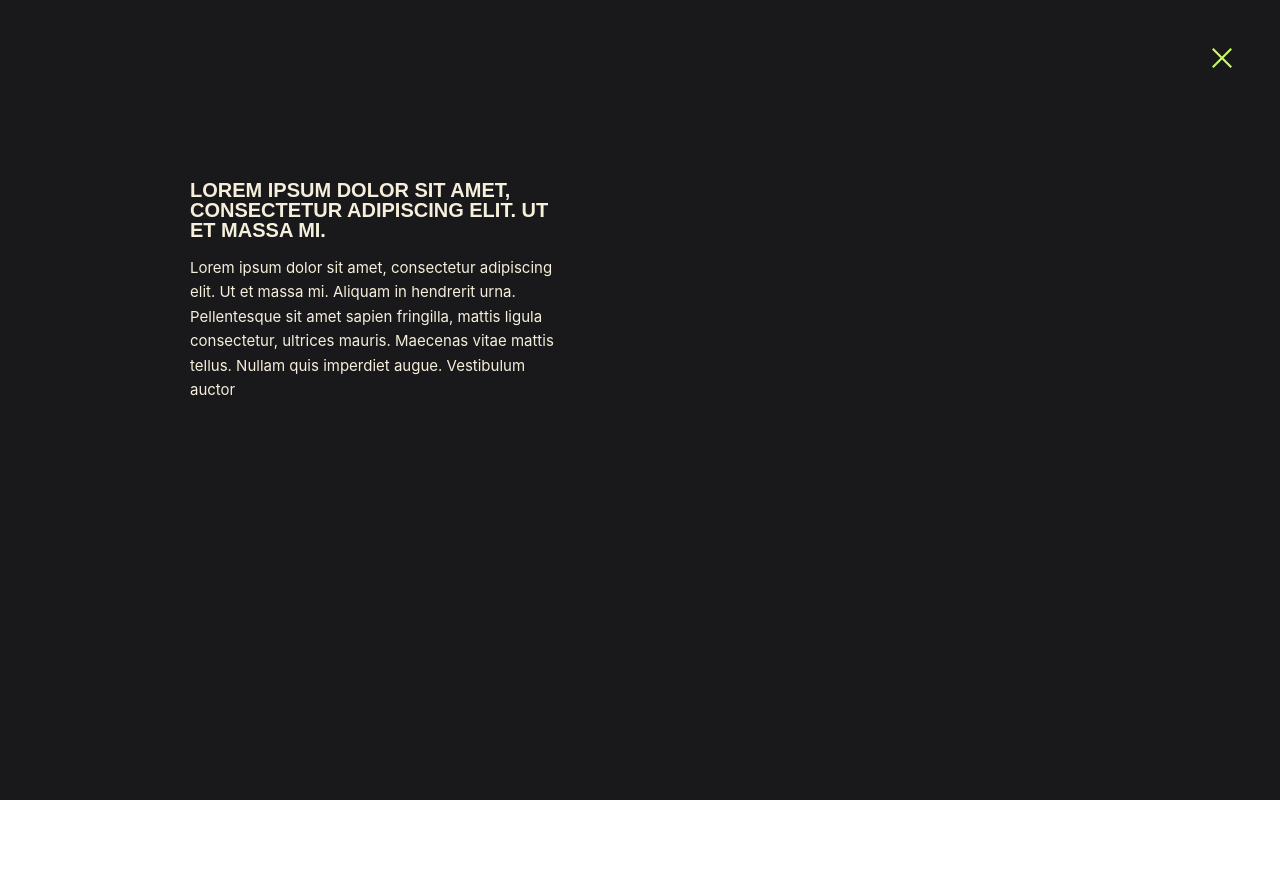
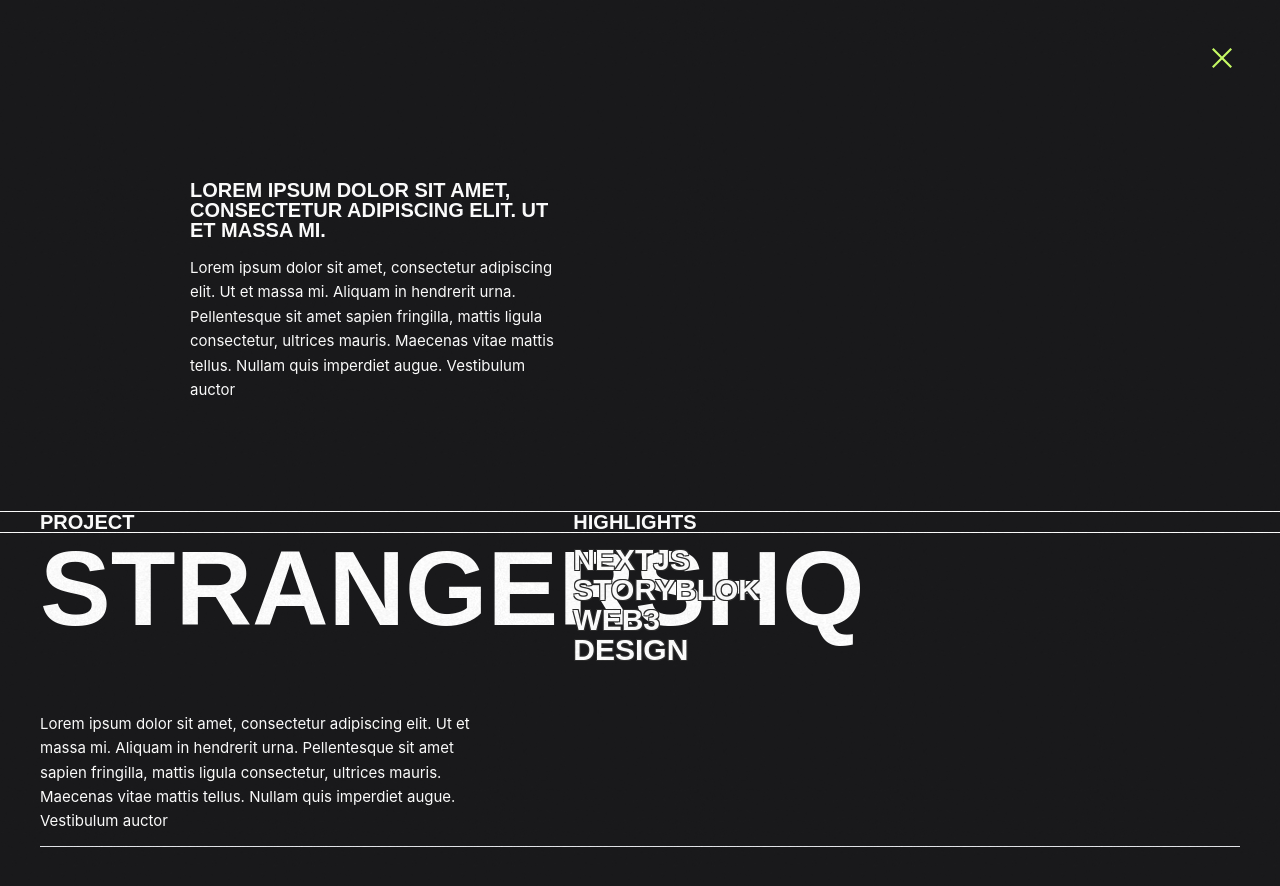
Before and after one commit to jpask1392/portfolio, a Next.js app: page /static/about in a window 1280 px wide. Shown: the top 886 px of the page. Before the commit the page ends 800 px from the top, so only its background shows below. Built offline with nearby package versions, Linux system fonts and the light colour scheme; no server answers; a web font is replaced by a local one; what @storyblok/react, storyblok-rich-text-react-renderer, tailwindcss-debug-screens, wagmi would draw is missing.

Commit message:
update styles

```diff
--- a/components/common/PageProgress/PageProgress.tsx
+++ b/components/common/PageProgress/PageProgress.tsx
@@ -11,8 +11,9 @@ const PageProgress = ({
 
   useEffect(() => {
     if (!scroll) return;
-    scroll.on("scroll", ({limit, scroll}) => {
-      setProgress((scroll.y / limit.y) * 100)
+
+    scroll.on("scroll", ({ limit, scroll, delta }) => {
+      setProgress((delta.y / limit.y) * 100)
     })
   }, [scroll])
 
@@ -26,14 +27,10 @@ const PageProgress = ({
       data-scroll-target="main-scroll-wrapper"
     >
       <motion.span
-        className="bg-black absolute bottom-0 w-full"
-        animate={{ height: `${progress}%`}}
-        // transition={{
-        //   type: 'spring',
-        //   damping: 10,
-        //   stiffness: 5,
-        //   restDelta: 0.001
-        // }}
+        className="bg-black absolute bottom-0 w-full h-full origin-bottom"
+        animate={{
+          scaleY: `${progress}%`
+        }}
       />
     </span>
   )
--- a/components/context/scroll.tsx
+++ b/components/context/scroll.tsx
@@ -67,7 +67,7 @@ export function ScrollContextProvider({ children } : { children: any }) {
         }}
         exit={{ opacity: 0, top: -200, zIndex: -1, }}
         transition={{
-          ease: "easeInOut",
+          ease: [0.2, 0.99, 0.11, 0.99],
           duration: pageTransitionDuration / 1000,
 
         }}
--- a/components/modules/IndexBody/HoverLink.tsx
+++ b/components/modules/IndexBody/HoverLink.tsx
@@ -2,7 +2,11 @@ import Modal from "@/components/ui/Modal";
 import { useRef, useState } from "react";
 
 const HoverLink = ({
-  name
+  name,
+  action = {
+    type: "link",
+    data: {}
+  },
 }) => {
   const [ active, setActive ] = useState(false);
   const hoverAnimation = useRef(null);
--- a/components/modules/IndexBody/IndexBody.tsx
+++ b/components/modules/IndexBody/IndexBody.tsx
@@ -4,7 +4,7 @@ import HoverLink from "./HoverLink"
 const IndexBody = () => {
   return (
     <>
-     <h1 className="text-[6vw] h1 mx-[8.3333%] w-7/12">living in <HoverLink name="Los Angeles" />, working as a web engineer. seeking opportunities to collaborate with a lively, forward thinking team. I  work with technologies like <HoverLink name="nextjs" />, <Link href="/static/about">Shopify</Link> & web3 to create engaging, performant digital experiences for clients & brands. also I’m <HoverLink name="welsh" /> and I think thats pretty cool. but enough about me, <HoverLink name="reach out" /> to chat through your next big project. </h1>
+     <h1 className="!text-[6vw] h1 mx-[8.3333%] w-7/12 text-outlined">living in <HoverLink name="Los Angeles" action={{ type: "link", data: { link: "/static/about"} }} />, working as a web engineer. seeking opportunities to collaborate with a lively, forward thinking team. I  work with technologies like <HoverLink name="nextjs" />, <Link href="/static/about">Shopify</Link> & web3 to create engaging, performant digital experiences for clients & brands. also I’m <HoverLink name="welsh" /> and I think thats pretty cool. but enough about me, <HoverLink name="reach out" /> to chat through your next big project. </h1>
     </>
   )
 }
--- a/pages/static/about.tsx
+++ b/pages/static/about.tsx
@@ -13,7 +13,7 @@ export default function Page() {
         </Link>
       </div>
 
-      <section data-scroll-section className="container section section--spacing-lg">
+      <section className="container section section--spacing-lg !mb-0" data-scroll-section>
         <div className="w-5/12">
           <h3 className="h3 mb-4">
             Lorem ipsum dolor sit amet, consectetur adipiscing elit. Ut et massa mi.
@@ -21,6 +21,32 @@ export default function Page() {
 
           <p>Lorem ipsum dolor sit amet, consectetur adipiscing elit. Ut et massa mi. Aliquam in hendrerit urna. Pellentesque sit amet sapien fringilla, mattis ligula consectetur, ultrices mauris. Maecenas vitae mattis tellus. Nullam quis imperdiet augue. Vestibulum auctor</p>
         </div>
+      </section>
+
+      <section className="section section--spacing-md px-10" data-scroll-section>
+        <header className="flex -mx-10 border-y border-white">
+          <div className="w-5/12 px-10"><h3 className="h3">Project</h3></div>
+          <div className="w-7/12 px-10"><h3 className="h3">Highlights</h3></div>
+        </header>
+        <ul className="">
+          <li className="py-3 border-b">
+            <article className="flex -mx-10">
+              <div className="w-5/12 px-10">
+                <h2 className="h1">strangershq</h2>
+
+                <p className="mt-20">Lorem ipsum dolor sit amet, consectetur adipiscing elit. Ut et massa mi. Aliquam in hendrerit urna. Pellentesque sit amet sapien fringilla, mattis ligula consectetur, ultrices mauris. Maecenas vitae mattis tellus. Nullam quis imperdiet augue. Vestibulum auctor</p>
+              </div>
+              <div className="w-7/12 px-10">
+                <ul className="">
+                  <li className="h2 text-outlined">nextjs</li>
+                  <li className="h2 text-outlined">storyblok</li>
+                  <li className="h2 text-outlined">web3</li>
+                  <li className="h2 text-outlined">design</li>
+                </ul>
+              </div>
+            </article>
+          </li>
+        </ul>
       </section>
     </Layout>
   );
--- a/pages/static/index.tsx
+++ b/pages/static/index.tsx
@@ -81,7 +81,8 @@ export default function Page() {
         }
         </ul>
       </section>
-      <section className="px-5 section section--spacing-lg !mb-0" data-scroll-section>
+
+      <section className="px-5 section section--spacing-lg !mb-0 text-background" data-scroll-section>
         <IndexBody />
       </section>
 
--- a/styles/common/spacing.css
+++ b/styles/common/spacing.css
@@ -1,42 +1,31 @@
 :root {
-  --section-spacing: 2rem;
+  --section-spacing: 4.5rem;
 
   @screen lg {
     --section-spacing: 4.5rem;
   }
 }
 
-/* Default section spacer */
-.section {
-  &.section--spacing-sm {
-    --section-spacing: 2rem;
-  }
-
-  &.section--spacing-lg {
-    --section-spacing: 11.25rem;
-  }
-
-  padding-top: var(--section-spacing);
-  padding-bottom: var(--section-spacing);
+/* Small section spacer */
+.section.section--spacing-sm {
+  --section-spacing: 2rem;
 }
 
-.main-wrapper > section.has-bg:last-of-type {
-  @apply mb-0;
+.section.section--spacing-md {
+  --section-spacing: 6.8rem;
 }
 
-h2:not([class]) + p {
-  @apply mt-6;
+.section.section--spacing-lg {
+  --section-spacing: 11.25rem;
 }
 
-p + h2:not([class]),
-ul + h2:not([class]) {
-  @apply mt-10;
+/* Medium section spacer */
+.section {
+  margin-top: var(--section-spacing);
+  margin-bottom: var(--section-spacing);
+
+  &.has-bg {
+    padding-top: var(--section-spacing);
+    padding-bottom: var(--section-spacing);
+  }
 }
-
-h3:not([class]) + p {
-  @apply mt-6;
-}
-
-p + p {
-  @apply mt-4;
-}
--- a/styles/common/typography.css
+++ b/styles/common/typography.css
@@ -16,9 +16,13 @@
     font-bold
     leading-[0.82]
     uppercase
-    text-background;
+    text-14xl;
+}
 
-    text-shadow: -1px -1px 0 #2E2E2E, 1px -1px 0 #2E2E2E, -1px 1px 0 #2E2E2E, 1px 1px 0 #2E2E2E;
+.text-outlined {
+  @apply text-background;
+
+  text-shadow: -1px -1px 0 #2E2E2E, 1px -1px 0 #2E2E2E, -1px 1px 0 #2E2E2E, 1px 1px 0 #2E2E2E;
 }
 
 .h2,
--- a/tailwind.config.js
+++ b/tailwind.config.js
@@ -105,7 +105,7 @@ module.exports = {
         background: "#FFF",
         accent: "#CAFF66",
         black: "#1A1A1C",
-        white: "#FBF4E1",
+        white: "#FFFFFF",
         yellow: "#E7BD56",
         red: "#F15D4D",
         green: "#B9CDB3"
```
